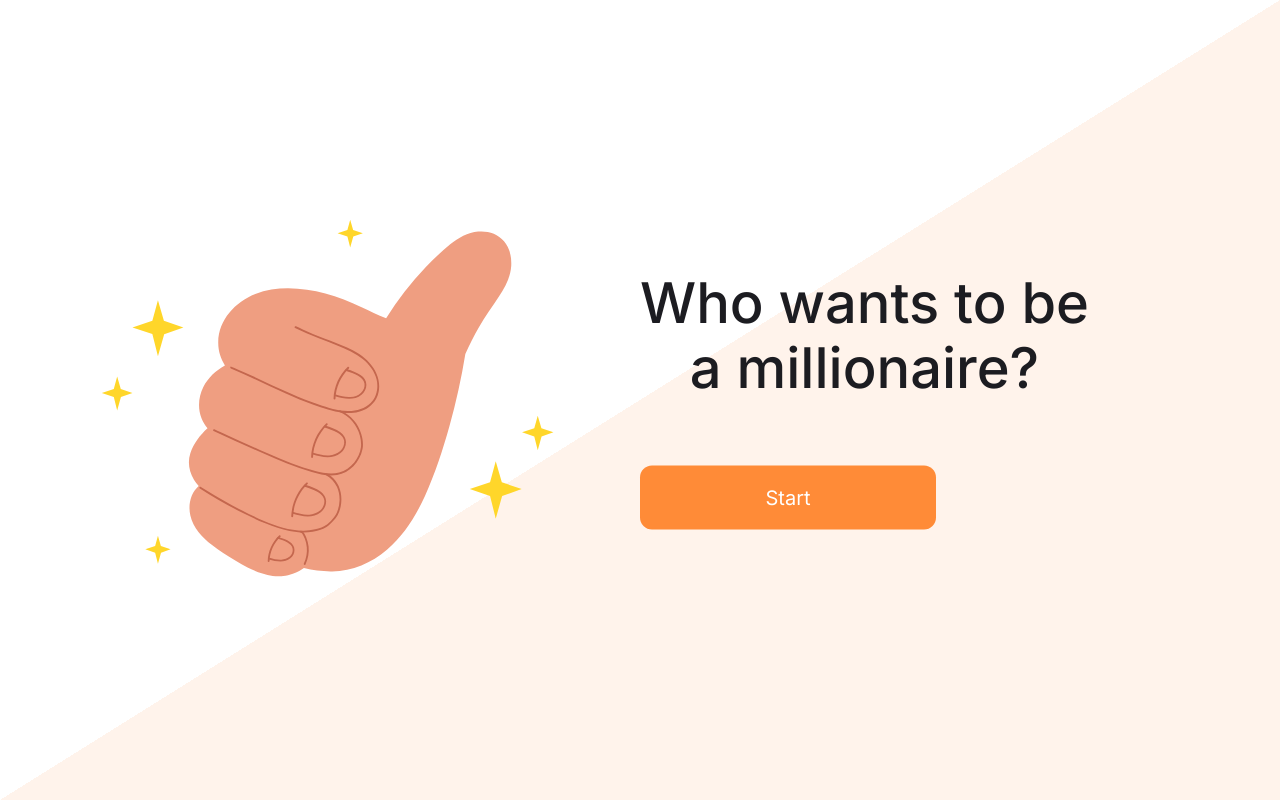
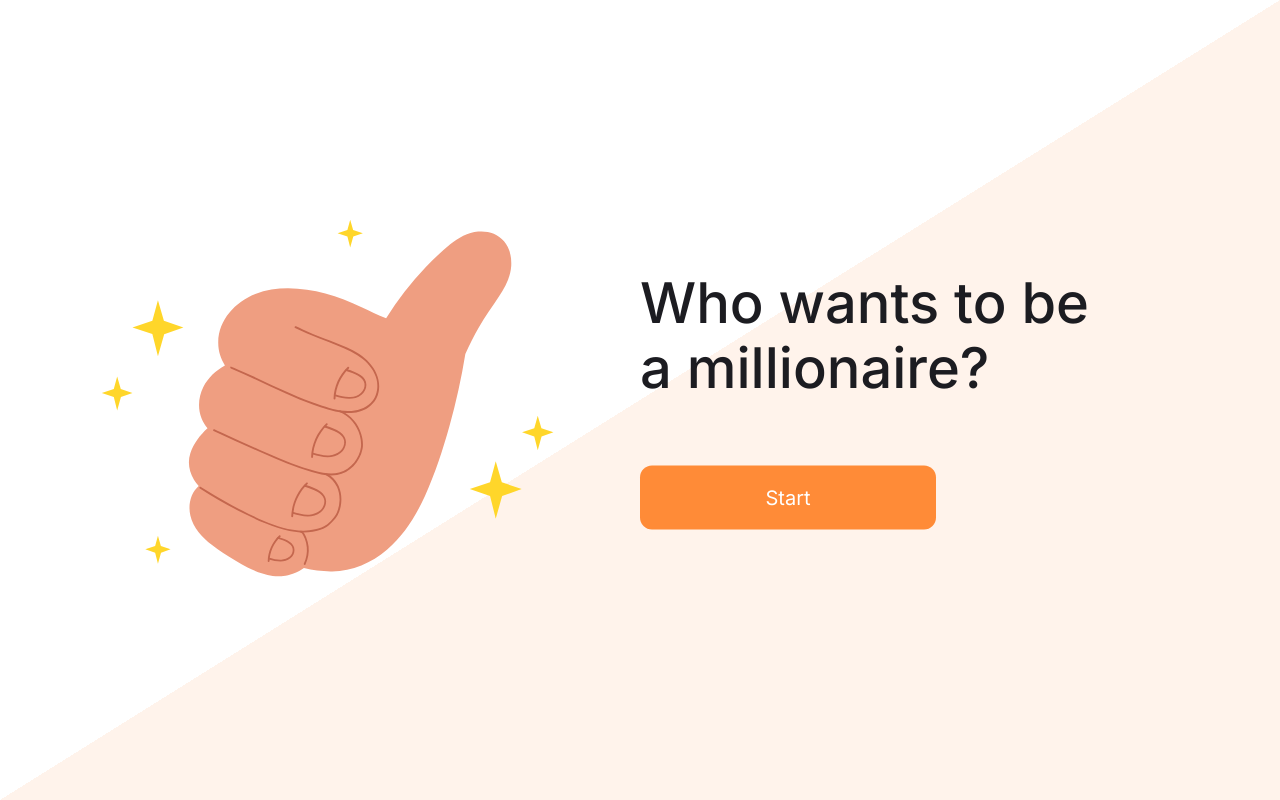
Before and after one commit to Eugenech1988/quiz-game, a Next.js app: page / in a window 1280 px wide. Built offline with nearby package versions, Linux system fonts and the light colour scheme.

Commit message:
typography fix

```diff
--- a/src/app/home.module.scss
+++ b/src/app/home.module.scss
@@ -15,7 +15,6 @@
   width: 50%;
   display: inline-block;
   vertical-align: middle;
-  text-align: center;
   position: relative;
 }
 
@@ -32,6 +31,7 @@
 
 .imageContent {
   right: 0;
+  text-align: center;
 }
 
 .textBlock {
--- a/src/components/Typography/index.tsx
+++ b/src/components/Typography/index.tsx
@@ -14,8 +14,7 @@ const Typography: FC<TypographyProps> = ({text, component}) => {
     <p className={cx({
       [styles.h1]: (component === 'h1'),
       [styles.h3]: (component === 'h3'),
-      [styles.h3Varied]: (component === 'h3Varied'),
-      [styles.p]: (component === 'p')
+      [styles.h3Varied]: (component === 'h3Varied')
     })}>{text}</p>
   )
 }
--- a/src/components/Typography/typography.module.scss
+++ b/src/components/Typography/typography.module.scss
@@ -17,7 +17,7 @@
 .h3Varied {
   @extend .h3;
   color: $hexagon-border;
-
+  text-align: left;
 }
 
 @media (max-width: 1024px) {
@@ -33,4 +33,7 @@
     line-height: 38px;
     text-align: center;
   }
+  .h3Varied {
+    text-align: center;
+  }
 }
```
